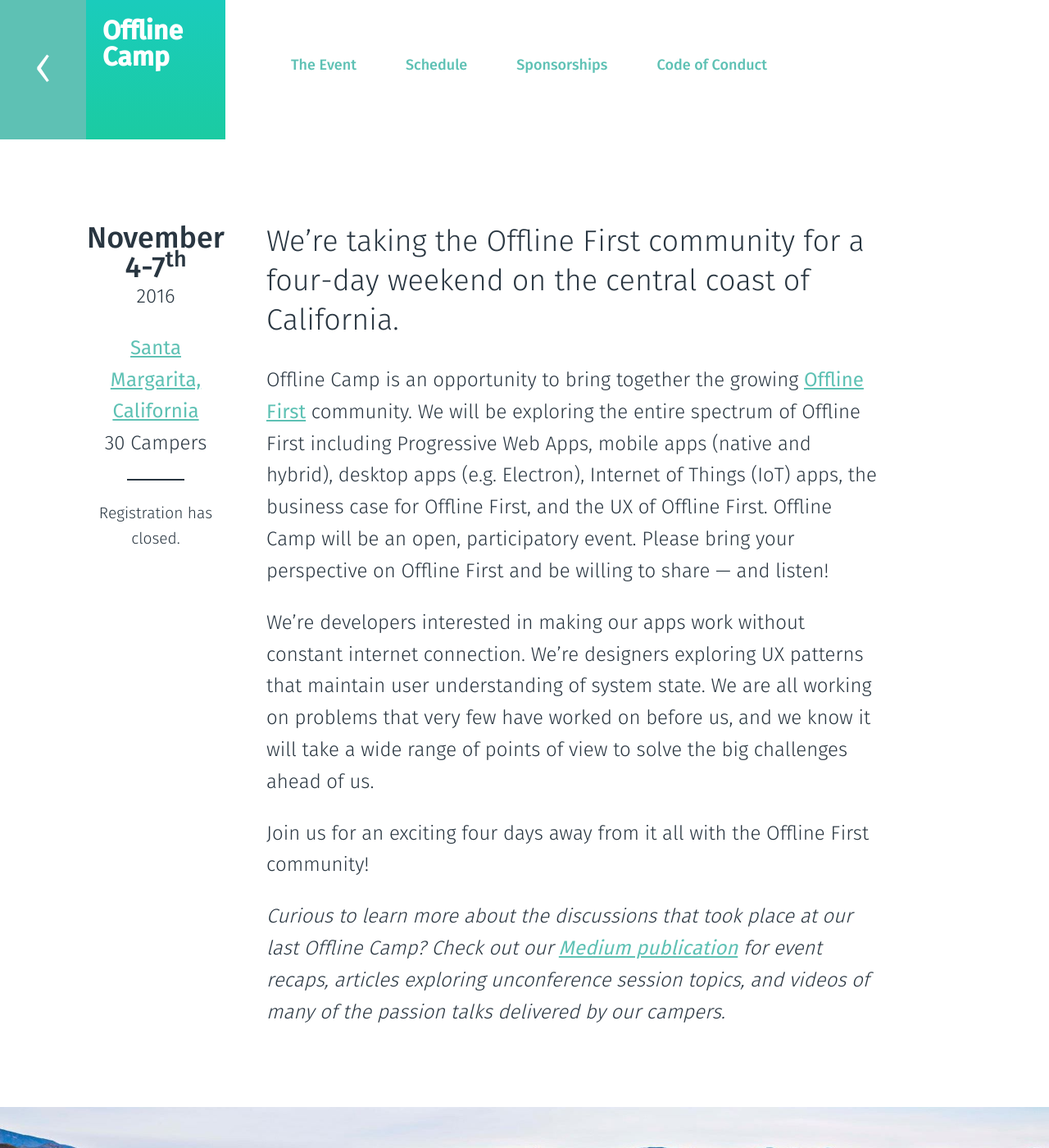
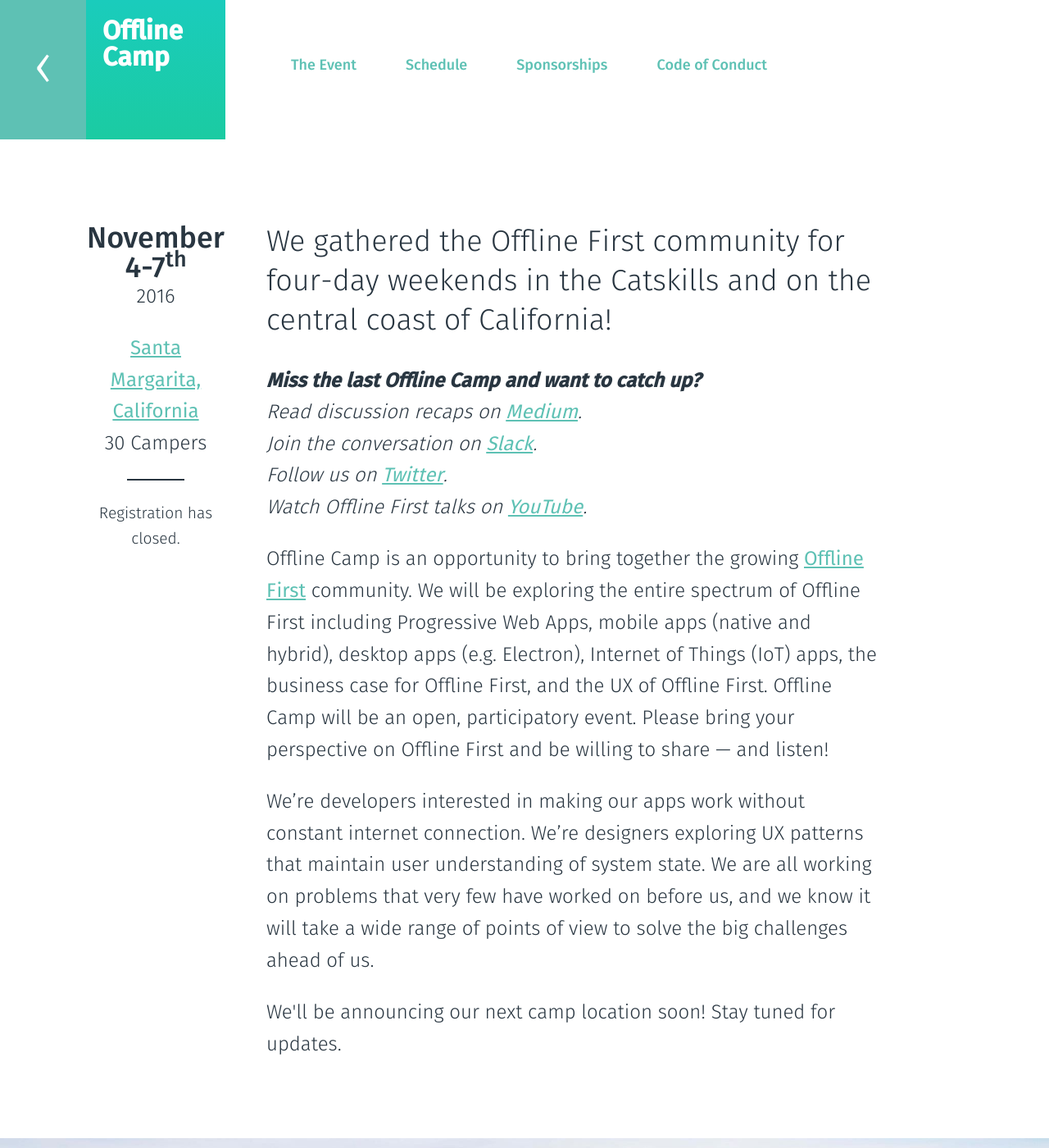
Before and after one commit to offlinefirst/offlinefirst.org, a Jekyll site: the page built from camp/index.html, in a window 1280 px wide and 1400 px high. Shown: the whole window at 82% size. Built offline with Jekyll 4.4.1, drawn with Linux system fonts in a browser that asks for light colours; comment, search, counter and statistics services are not loaded.

Commit message:
Changed tense, added resources

```diff
--- a/camp/index.html
+++ b/camp/index.html
@@ -28,9 +28,16 @@ root_path:  ../
 
 <div class="main">
   <h2>
-    We’re taking the Offline First community for a four-day
-    weekend on the central coast of California.
+    We gathered the Offline First community for four-day
+    weekends in the Catskills and on the central coast of California!
   </h2>
+
+  <p><i><b>Miss the last Offline Camp and want to catch up?</b>
+      <br>Read discussion recaps on <a href="https://medium.com/offline-camp" target="_blank">Medium</a>.
+  <br>Join the conversation on <a href="http://www.offlinefirst.org/chat" target="_blank">Slack</a>.
+  <br>Follow us on <a href="http://www.twitter.com/offinecamp" target="_blank">Twitter</a>.
+  <br>Watch Offline First talks on <a href="https://www.youtube.com/channel/UC8LJKi0UlvZygUMC8wsKFEQ" target="_blank">YouTube</a>.</i></p>
+
 
   <p>
     Offline Camp is an opportunity to bring together the growing <a href="http://www.offlinefirst.org" target="_blank">Offline First</a> community.
@@ -48,10 +55,8 @@ root_path:  ../
     of points of view to solve the big challenges ahead of us.
   </p>
 
-  <p>Join us for an exciting four days away from it all with the Offline First community!</p>
+  <p>We'll be announcing our next camp location soon! Stay tuned for updates.</p>
 
-
-  <p><i>Curious to learn more about the discussions that took place at our last Offline Camp? Check out our <a href="https://medium.com/offline-camp" target="_blank">Medium publication</a> for event recaps, articles exploring unconference session topics, and videos of many of the passion talks delivered by our campers. </i> </p>
 </div>
 
 <a href="http://oakcreeklodge.com/index.htm"><img src="../images/the-lodge.jpg" alt="" class="full_image"></a>
```
